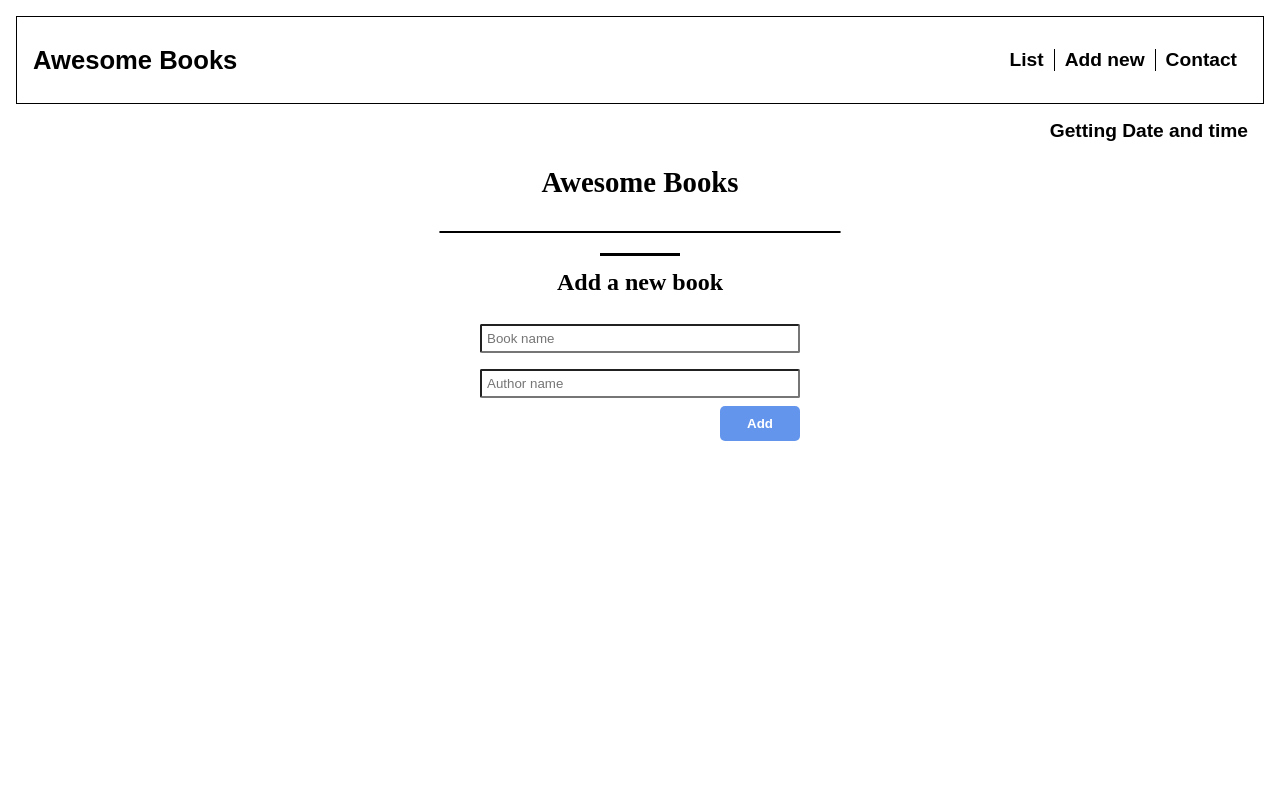
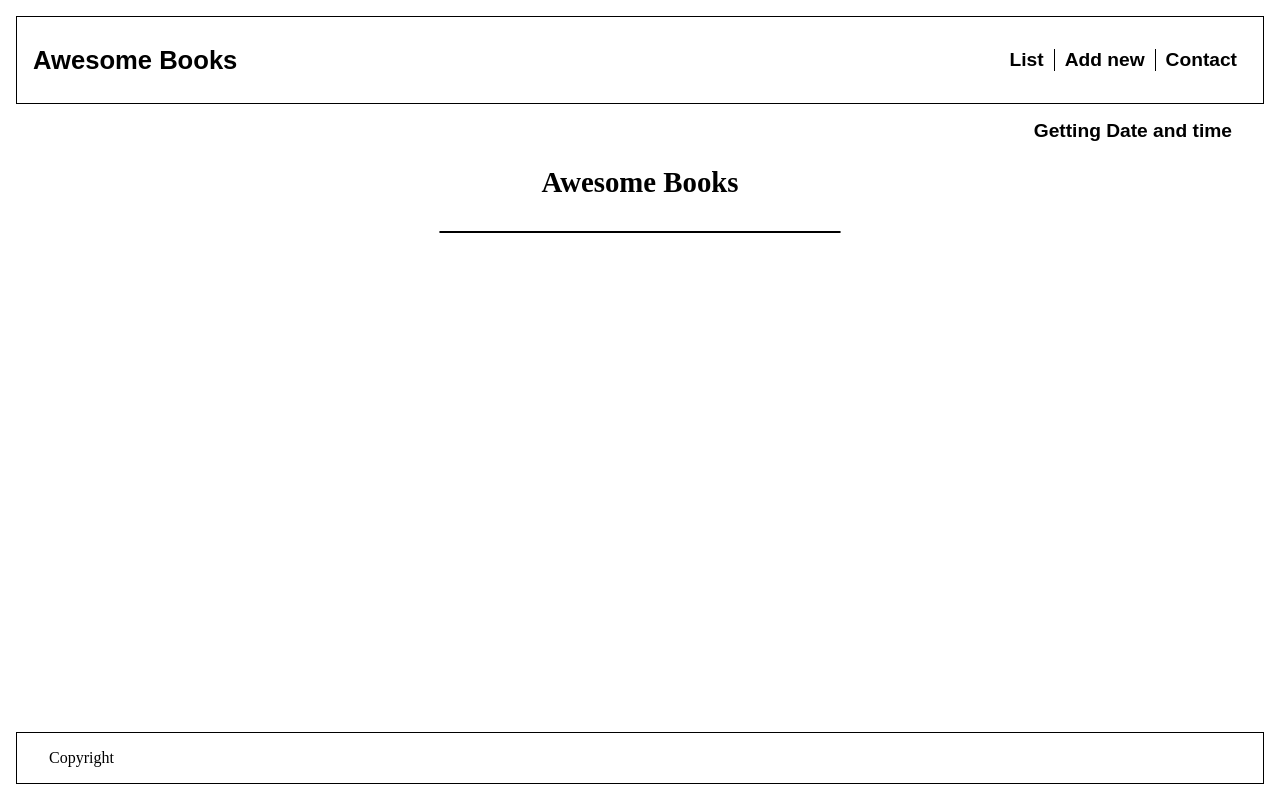
Before and after one commit to afizsavage/book-store, a website: page src/index.html in a window 1280 px wide. Drawn offline with Linux system fonts and the light colour scheme.

Commit message:
Add page footer

```diff
--- a/src/index.html
+++ b/src/index.html
@@ -11,7 +11,7 @@
   <body>
     <nav class="navbar">
       <div class="navbar-brand">
-              <a href="#" class="brand">Awesome Books</a>
+        <a href="#" class="brand">Awesome Books</a>
       </div>
       <ul class="nav-ul">
         <li class="nav-li">
@@ -29,31 +29,26 @@
     </nav>
     <div id="time">Getting Date and time</div>
     <main>
-      <section class="main">
+      <section id="list" class="main">
         <div class="content">
           <h1 class="txtMain">Awesome Books</h1>
           <div class="books-cont">
             <ul class="books-ul"></ul>
-            <h2 class="txtMain">Add a new book</h2>
-            <form action="#" class="inp-form">
-              <div class="inp-cont">
-                <input
-                  type="text"
-                  class="bookname inp"
-                  placeholder="Book name"
-                />
-                <input
-                  type="text"
-                  class="author inp"
-                  placeholder="Author name"
-                />
-              </div>
-              <input type="button" class="add-btn btn" value="Add" />
-            </form>
           </div>
         </div>
       </section>
+      <section id="form">
+        <h2 class="txtMain">Add a new book</h2>
+        <form action="#" class="inp-form">
+          <div class="inp-cont">
+            <input type="text" class="bookname inp" placeholder="Book name" />
+            <input type="text" class="author inp" placeholder="Author name" />
+          </div>
+          <input type="button" class="add-btn btn" value="Add" />
+        </form>
+      </section>
     </main>
+    <footer><span>Copyright</span></footer>
     <script src="./scripts/index.js"></script>
   </body>
 </html>
--- a/src/styles/style.css
+++ b/src/styles/style.css
@@ -1,7 +1,11 @@
 body {
+  position: relative;
+  display: block;
   margin: 0;
-  padding: 0;
+  padding: 1rem;
   box-sizing: border-box;
+  width: 100%;
+  min-height: 100vh;
 }
 
 section.main {
@@ -59,16 +63,6 @@ li.book-li:last-of-type {
   border-radius: 10px;
 }
 
-.books-ul::after {
-  content: "";
-  position: absolute;
-  bottom: -1.5rem;
-  left: 40%;
-  background-color: #000;
-  width: 5rem;
-  height: 3px;
-}
-
 li:nth-child(odd) {
   background-color: rgb(226, 225, 225);
 }
@@ -110,7 +104,7 @@ input.btn.rmv:hover {
 nav.navbar {
   display: flex;
   justify-content: space-between;
-  margin: 1rem 1rem;
+  margin-bottom: 1rem;
   align-items: center;
   padding: 1rem;
   border: 0.5px solid;
@@ -160,3 +154,17 @@ div#time {
   font-family: sans-serif;
   font-weight: bold;
 }
+
+#form {
+  display: none;
+}
+
+footer {
+  position: absolute;
+  bottom: 1rem;
+  left: 1rem;
+  right: 1rem;
+  border: 0.5px solid;
+  display: inline-block;
+  padding: 1rem 2rem;
+}
```
